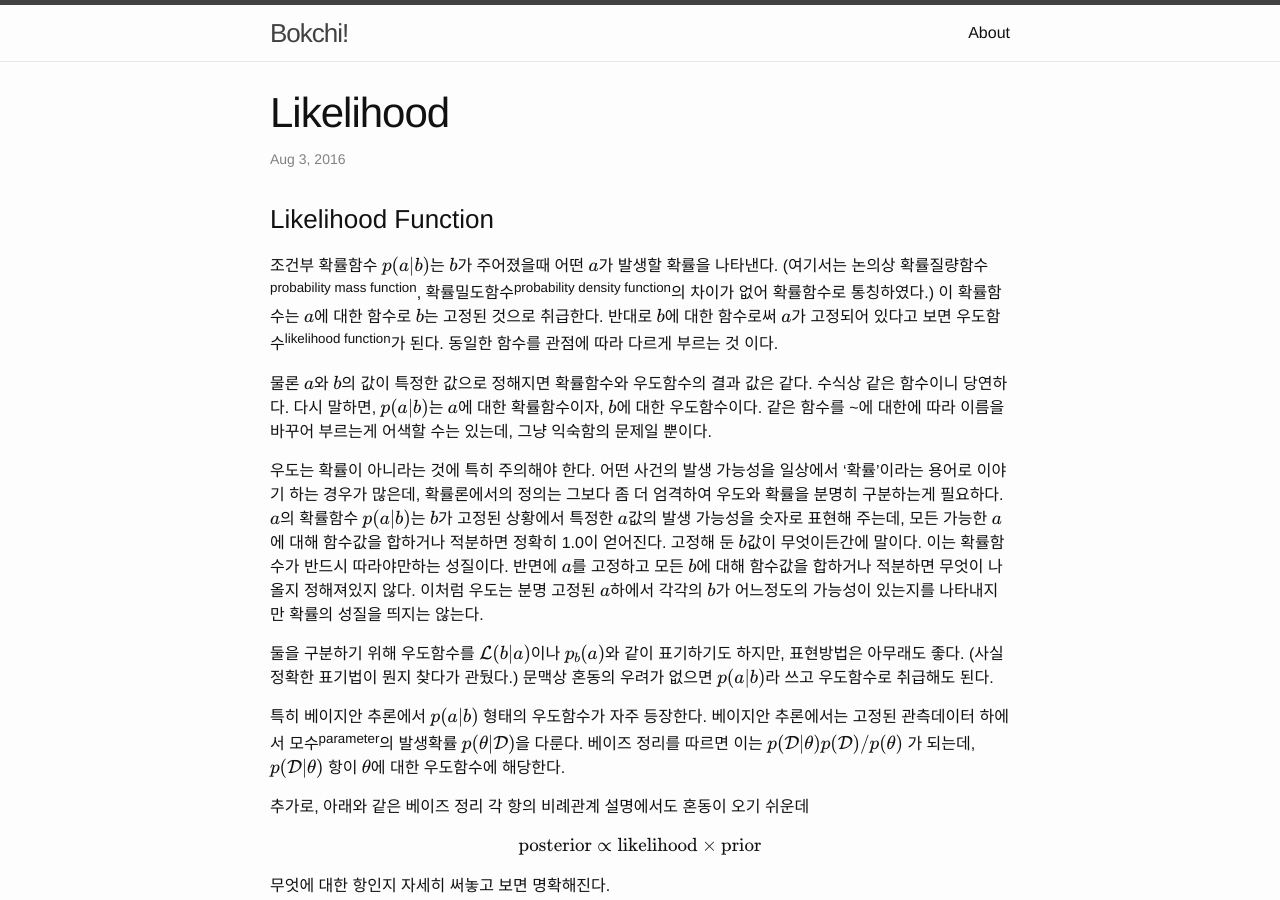
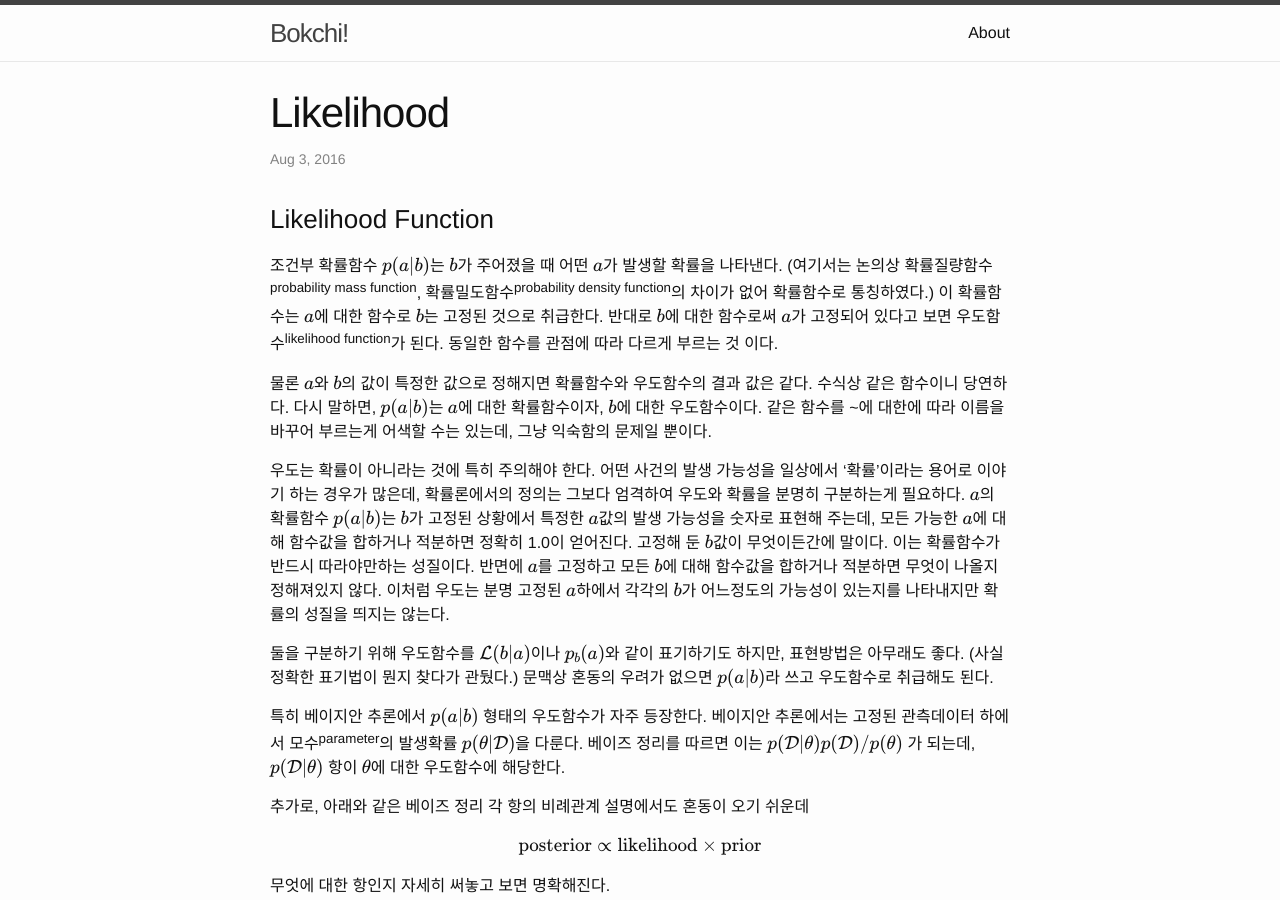
Before and after one commit to sweaterr/bokchi.github.io, a Jekyll site: the page built from _posts/2016-07-31-likelihood.md, in a window 1280 px wide and 900 px high. Built offline with Jekyll 4.4.1, drawn with Linux system fonts in a browser that asks for light colours; formulas are drawn with MathJax 3.

```diff
--- a/_posts/2016-07-31-likelihood.md
+++ b/_posts/2016-07-31-likelihood.md
@@ -6,11 +6,11 @@ categories: ml
 ---
 
 ### Likelihood Function
-조건부 확률함수 \\(p(a\|b)\\)는 \\(b\\)가 주어졌을때 어떤 \\(a\\)가 발생할 확률을 나타낸다. (여기서는 논의상 확률질량함수<sup>probability mass function</sup>, 확률밀도함수<sup>probability density function</sup>의 차이가 없어 확률함수로 통칭하였다.) 이 확률함수는 \\(a\\)에 대한 함수로 \\(b\\)는 고정된 것으로 취급한다. 반대로 \\(b\\)에 대한 함수로써 \\(a\\)가 고정되어 있다고 보면 우도함수<sup>likelihood function</sup>가 된다. 동일한 함수를 관점에 따라 다르게 부르는 것 이다.
+조건부 확률함수 \\(p(a\|b)\\)는 \\(b\\)가 주어졌을 때 어떤 \\(a\\)가 발생할 확률을 나타낸다. (여기서는 논의상 확률질량함수<sup>probability mass function</sup>, 확률밀도함수<sup>probability density function</sup>의 차이가 없어 확률함수로 통칭하였다.) 이 확률함수는 \\(a\\)에 대한 함수로 \\(b\\)는 고정된 것으로 취급한다. 반대로 \\(b\\)에 대한 함수로써 \\(a\\)가 고정되어 있다고 보면 우도함수<sup>likelihood function</sup>가 된다. 동일한 함수를 관점에 따라 다르게 부르는 것 이다.
 
 물론 \\(a\\)와 \\(b\\)의 값이 특정한 값으로 정해지면 확률함수와 우도함수의 결과 값은 같다. 수식상 같은 함수이니 당연하다. 다시 말하면, \\(p(a\|b)\\)는 \\(a\\)에 대한 확률함수이자, \\(b\\)에 대한 우도함수이다. 같은 함수를 ~에 대한에 따라 이름을 바꾸어 부르는게 어색할 수는 있는데, 그냥 익숙함의 문제일 뿐이다.
 
-우도는 확률이 아니라는 것에 특히 주의해야 한다. 어떤 사건의 발생 가능성을 일상에서 '확률'이라는 용어로 이야기 하는 경우가 많은데, 확률론에서의 정의는 그보다 좀 더 엄격하여 우도와 확률을 분명히 구분하는게 필요하다. \\(a\\)의 확률함수 \\(p(a\|b)\\)는 \\(b\\)가 고정된 상황에서 특정한 \\(a\\)값의 발생 가능성을 숫자로 표현해 주는데, 모든 가능한  \\(a\\)에 대해 함수값을 합하거나 적분하면 정확히 1.0이 얻어진다. 고정해 둔 \\(b\\)값이 무엇이든간에 말이다. 이는 확률함수가 반드시 따라야만하는 성질이다. 반면에 \\(a\\)를 고정하고 모든 \\(b\\)에 대해 함수값을 합하거나 적분하면 무엇이 나올지 정해져있지 않다. 이처럼 우도는 분명 고정된 \\(a\\)하에서 각각의 \\(b\\)가 어느정도의 가능성이 있는지를 나타내지만 확률의 성질을 띄지는 않는다.
+우도는 확률이 아니라는 것에 특히 주의해야 한다. 어떤 사건의 발생 가능성을 일상에서 '확률'이라는 용어로 이야기 하는 경우가 많은데, 확률론에서의 정의는 그보다 엄격하여 우도와 확률을 분명히 구분하는게 필요하다. \\(a\\)의 확률함수 \\(p(a\|b)\\)는 \\(b\\)가 고정된 상황에서 특정한 \\(a\\)값의 발생 가능성을 숫자로 표현해 주는데, 모든 가능한  \\(a\\)에 대해 함수값을 합하거나 적분하면 정확히 1.0이 얻어진다. 고정해 둔 \\(b\\)값이 무엇이든간에 말이다. 이는 확률함수가 반드시 따라야만하는 성질이다. 반면에 \\(a\\)를 고정하고 모든 \\(b\\)에 대해 함수값을 합하거나 적분하면 무엇이 나올지 정해져있지 않다. 이처럼 우도는 분명 고정된 \\(a\\)하에서 각각의 \\(b\\)가 어느정도의 가능성이 있는지를 나타내지만 확률의 성질을 띄지는 않는다.
 
 둘을 구분하기 위해 우도함수를 \\(\mathcal{L}(b\|a) \\)이나 \\(p_{b}(a)\\)와 같이 표기하기도 하지만, 표현방법은 아무래도 좋다. (사실 정확한 표기법이 뭔지 찾다가 관뒀다.) 문맥상 혼동의 우려가 없으면 \\(p(a\|b)\\)라 쓰고 우도함수로 취급해도 된다.
 
```
Also changed, not shown: _posts/2016-08-03-perceptron.md (added, +36 -0 lines).
